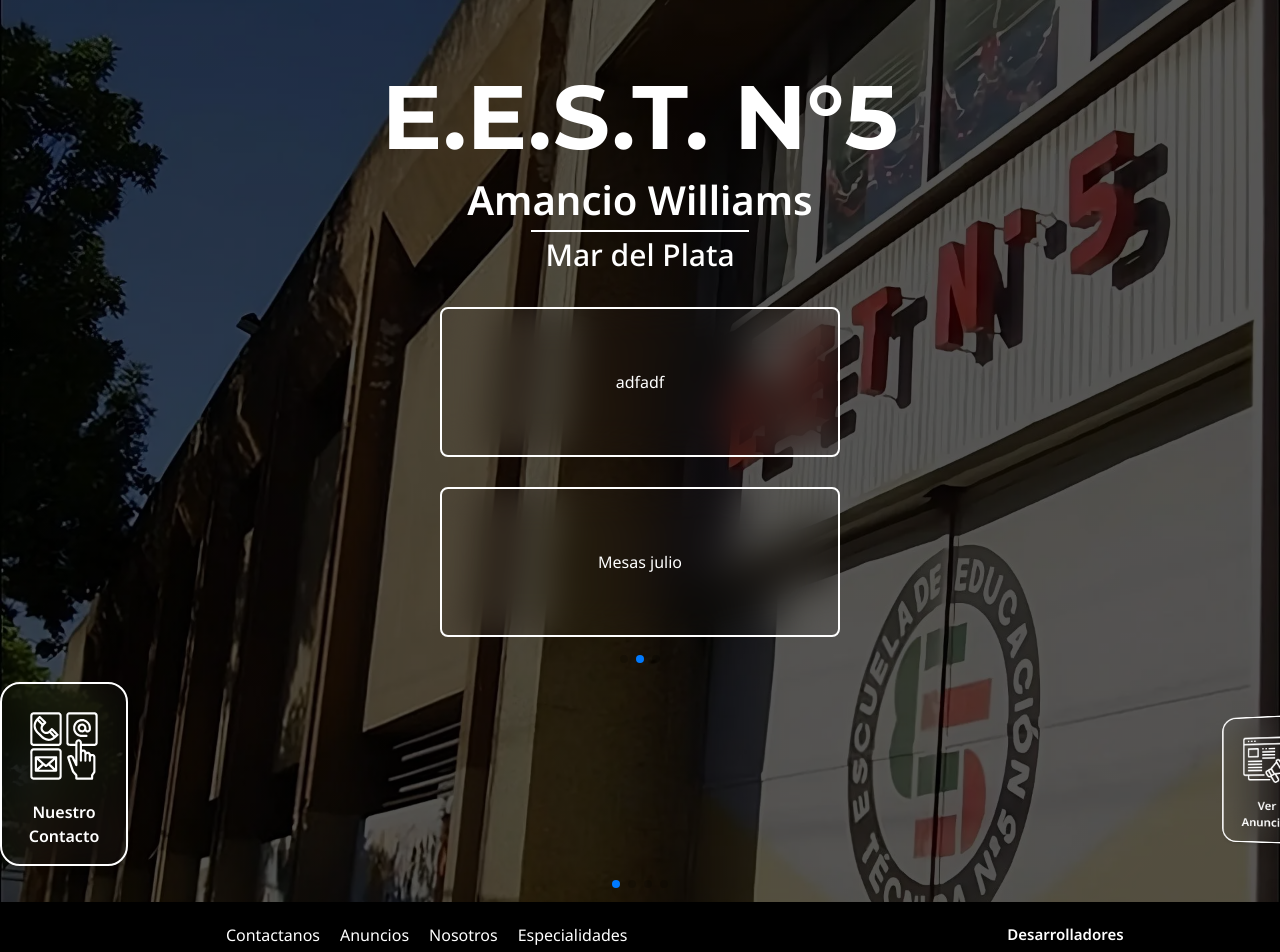
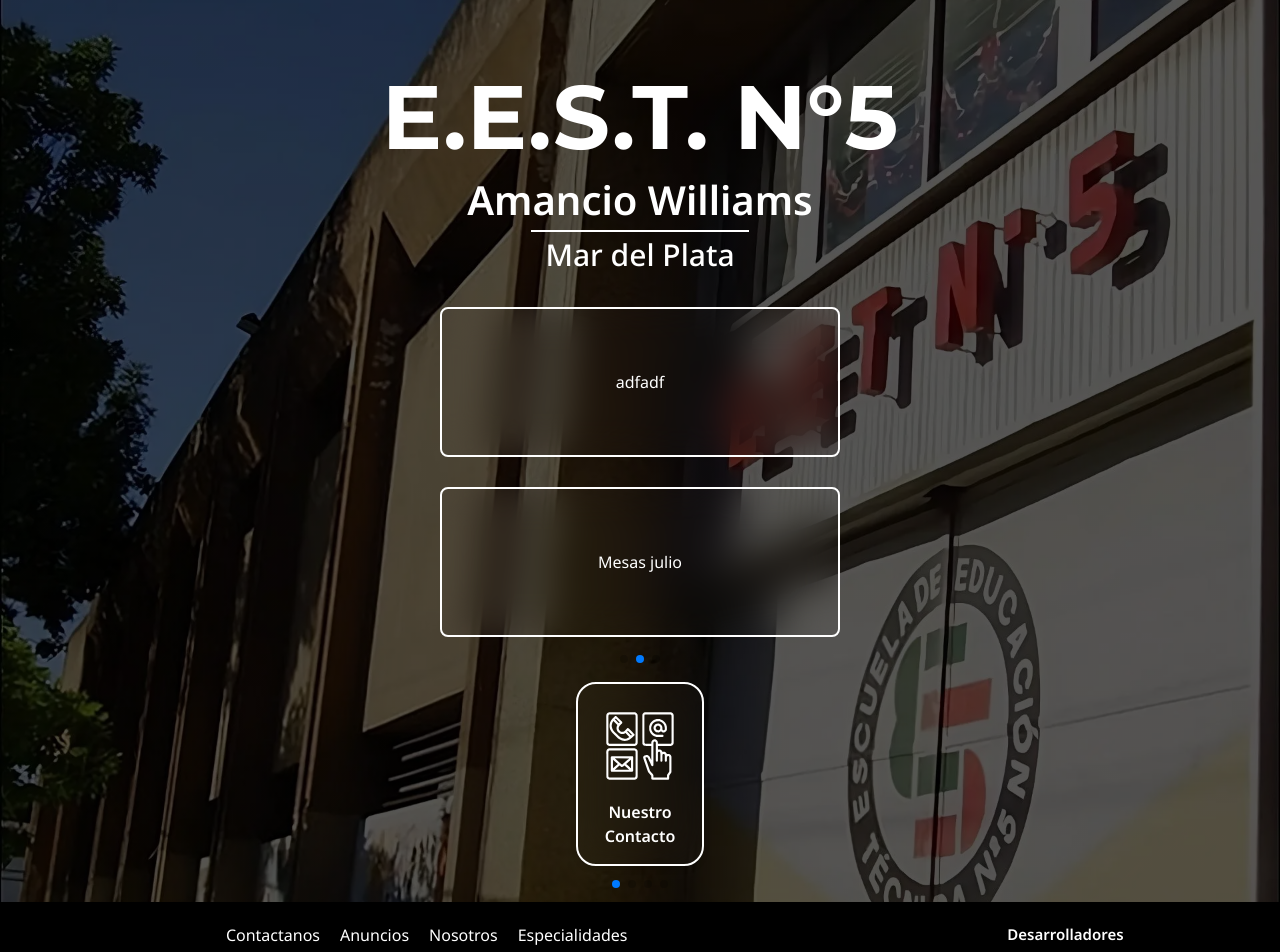
Before and after one commit to GudinoJoaquin/eestn5-v2, a Next.js app: page / in a window 1280 px wide. Shown: the top 952 px of the page. Built offline with nearby package versions, Linux system fonts and the light colour scheme.

Commit message:
prueba button carrusel 3

```diff
--- a/app/components/ButtonCarrusel.tsx
+++ b/app/components/ButtonCarrusel.tsx
@@ -34,13 +34,13 @@ export default function ButtonCarrusel() {
           slideShadows: false,
         }}
         modules={[EffectCoverflow, Pagination, Navigation]}
-        className="pt-[20px]"
+        className="grid place-items-center pt-[20px]"
       >
         {HomeButtonController.map((btnProps, index) => (
           <SwiperSlide
             key={index}
             style={{ background: "none" }}
-            className="flex justify-center items-center mb-[20px]"
+            className="grid place-items-center mb-[20px]"
           >
             <HomeButton
               text={btnProps.text}
```
